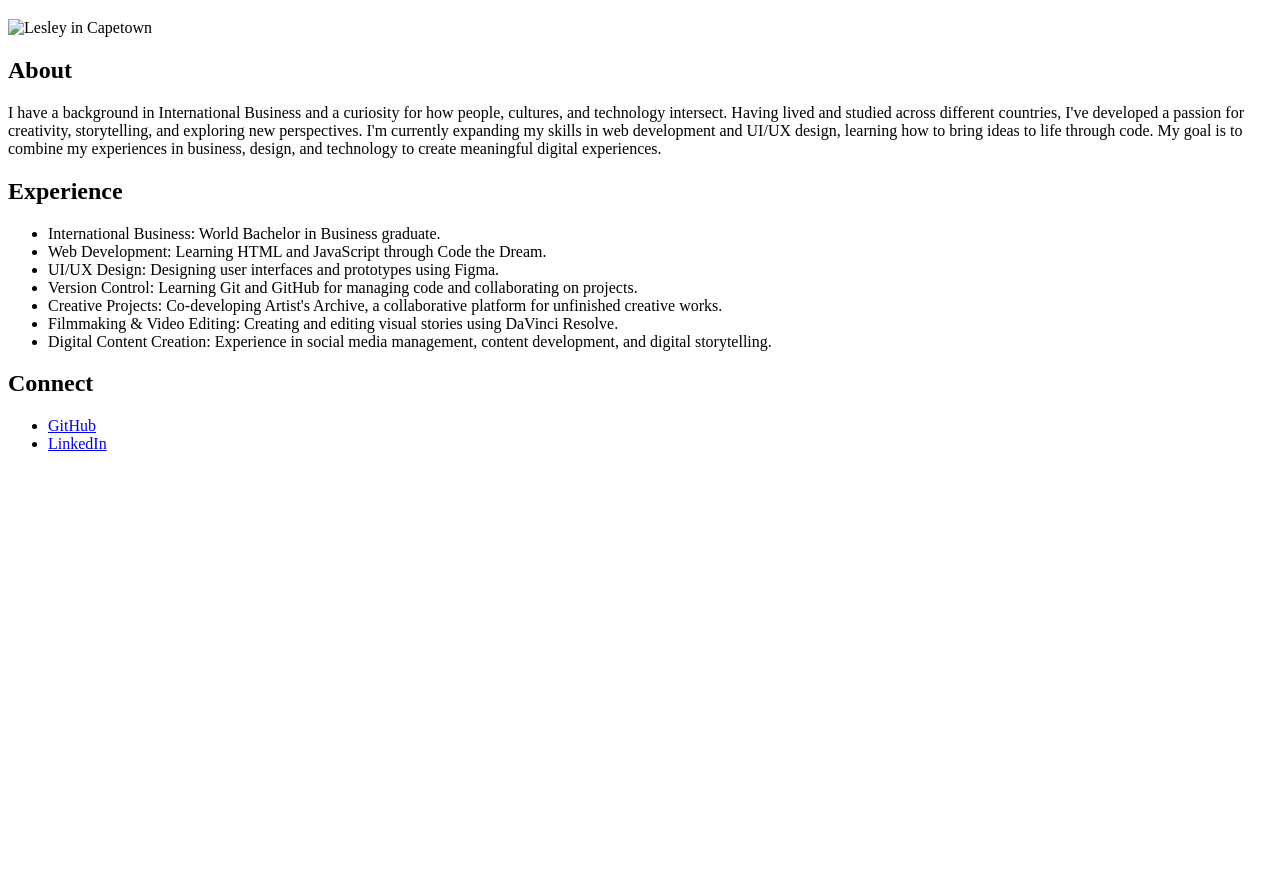
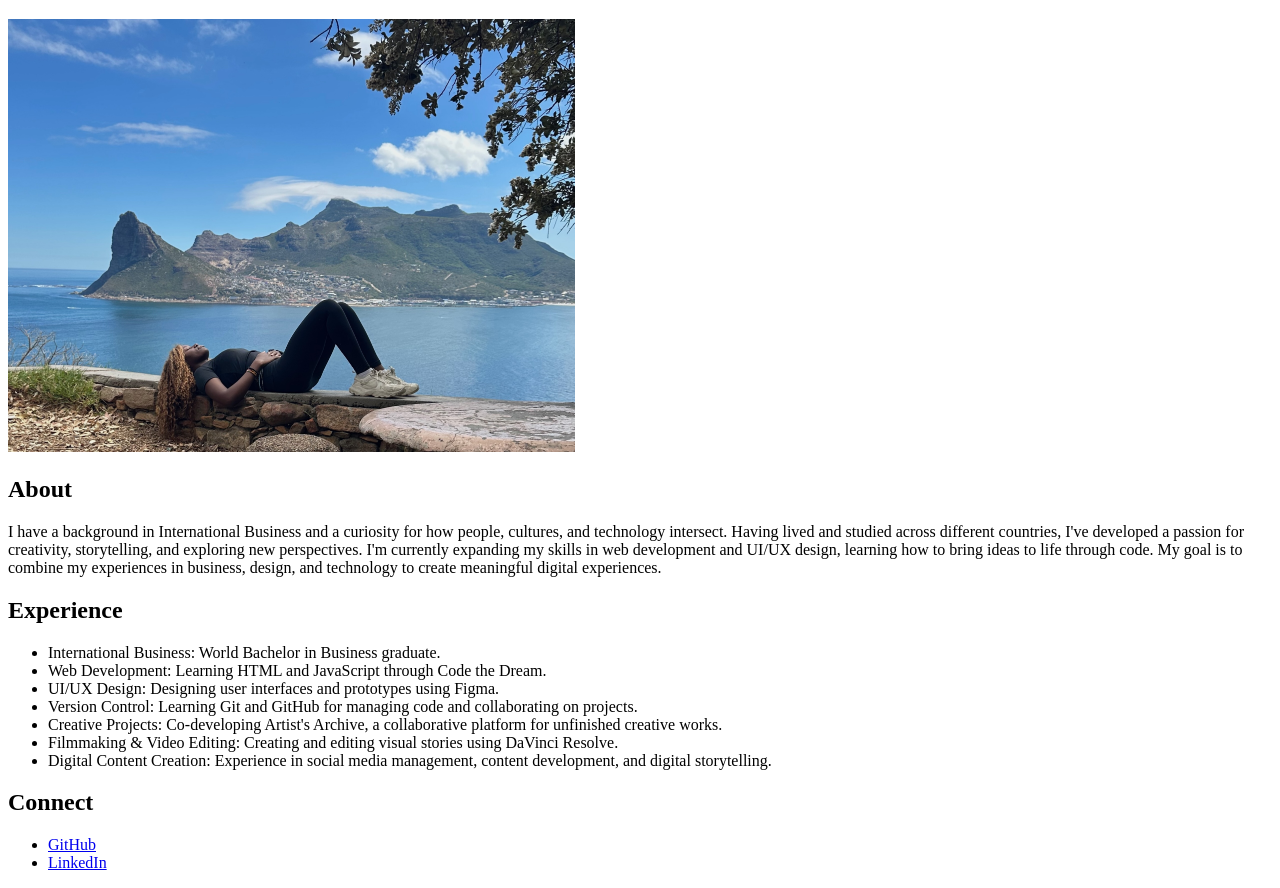
Before and after one commit to lesleyomenge/lesley-omenge-JS-Intro-26.4, a plain HTML site: page index.html in a window 1280 px wide. Shown: the part 61-949 px from the top of the page. Before the commit the page ends 800 px from the top, so only its background shows below. Drawn offline with Linux system fonts and the light colour scheme.

Commit message:
Add portfolio HTML and profile image

```diff
--- a/index.html
+++ b/index.html
@@ -10,7 +10,7 @@
 
         <section id="About">
 
-            <img src="/Users/lesleyomenge/Pictures/lesleyhtmlportfolio.jpeg" alt="Lesley in Capetown" height="433" width="567">
+            <img src="images/lesleyhtmlportfolio.jpeg" alt="Lesley in Capetown" height="433" width="567">
 
             <h2>About</h2>
 
@@ -54,3 +54,5 @@
             </ul>
 
         </section>
+    </body>
+</html>
```
Also changed, not shown: images/lesleyhtmlportfolio.jpeg (added).
